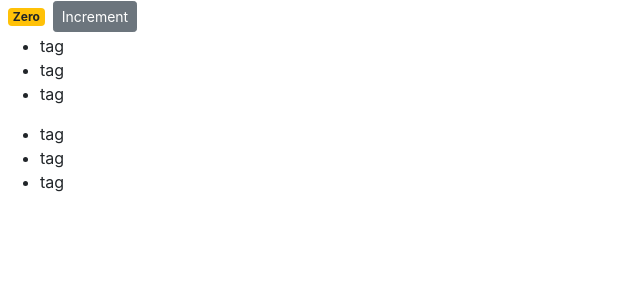
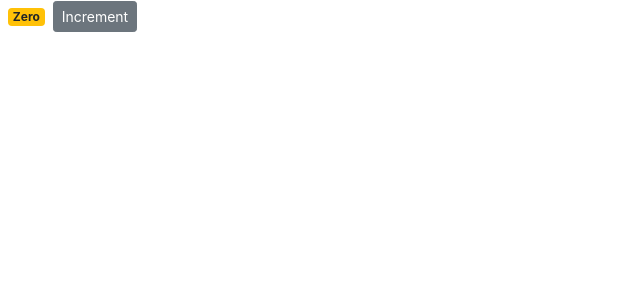
Before and after one commit to AmitPandey45/counter-app, a React (Create React App) app: page / in a window 1280 px wide. Shown: the top 300 px of the page, without its empty margins (0-640 px from the left). Built offline with nearby package versions, Linux system fonts and the light colour scheme.

Commit message:
Added code to handle Increment button click

```diff
--- a/src/components/counter.jsx
+++ b/src/components/counter.jsx
@@ -3,30 +3,27 @@ import React, { Component } from "react";
 class Counter extends Component {
   state = {
     count: 0,
-    tags: ["tag1", "tag2", "tag3"],
   };
 
-  renderTags() {
-    if (this.state.tags.length === 0) return "There is no tags!";
+  //   constructor() {
+  //     super();
+  //     this.handleIcrement = this.handleIcrement.bind(this);
+  //   }
 
-    return (
-      <ul>
-        {this.state.tags.map((tag) => (
-          <li key={tag}>tag</li>
-        ))}
-      </ul>
-    );
-  }
+  handleIcrement = () => {
+    console.log("Icrement Clicked.", this);
+  };
 
   render() {
     return (
       <div>
         <span className={this.getBadgeClasses()}>{this.formatCount()}</span>
-        <button className="btn btn-secondary btn-sm">Increment</button>
-        {this.renderTags()}
-        {this.state.tags.length === 0
-          ? "Please create a new tag!"
-          : this.renderTags()}
+        <button
+          onClick={this.handleIcrement}
+          className="btn btn-secondary btn-sm"
+        >
+          Increment
+        </button>
       </div>
     );
   }
```
